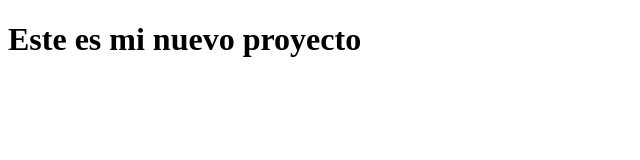
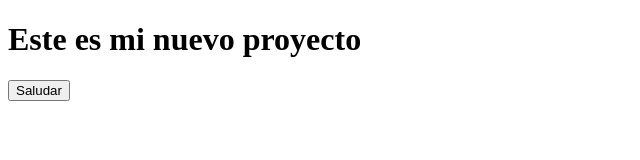
Before and after one commit to marcobaiad/nuevo-proyecto, a plain HTML site: page index.html in a window 1280 px wide. Shown: the whole page, without its empty margins (0-640 px from the left). Drawn offline with Linux system fonts and the light colour scheme.

Commit message:
boton de saludar terminado

```diff
--- a/index.html
+++ b/index.html
@@ -8,5 +8,6 @@
 </head>
 <body>
   <h1>Este es mi nuevo proyecto</h1>
+  <button onclick="alert('HOLA')">Saludar</button>
 </body>
 </html>
```
